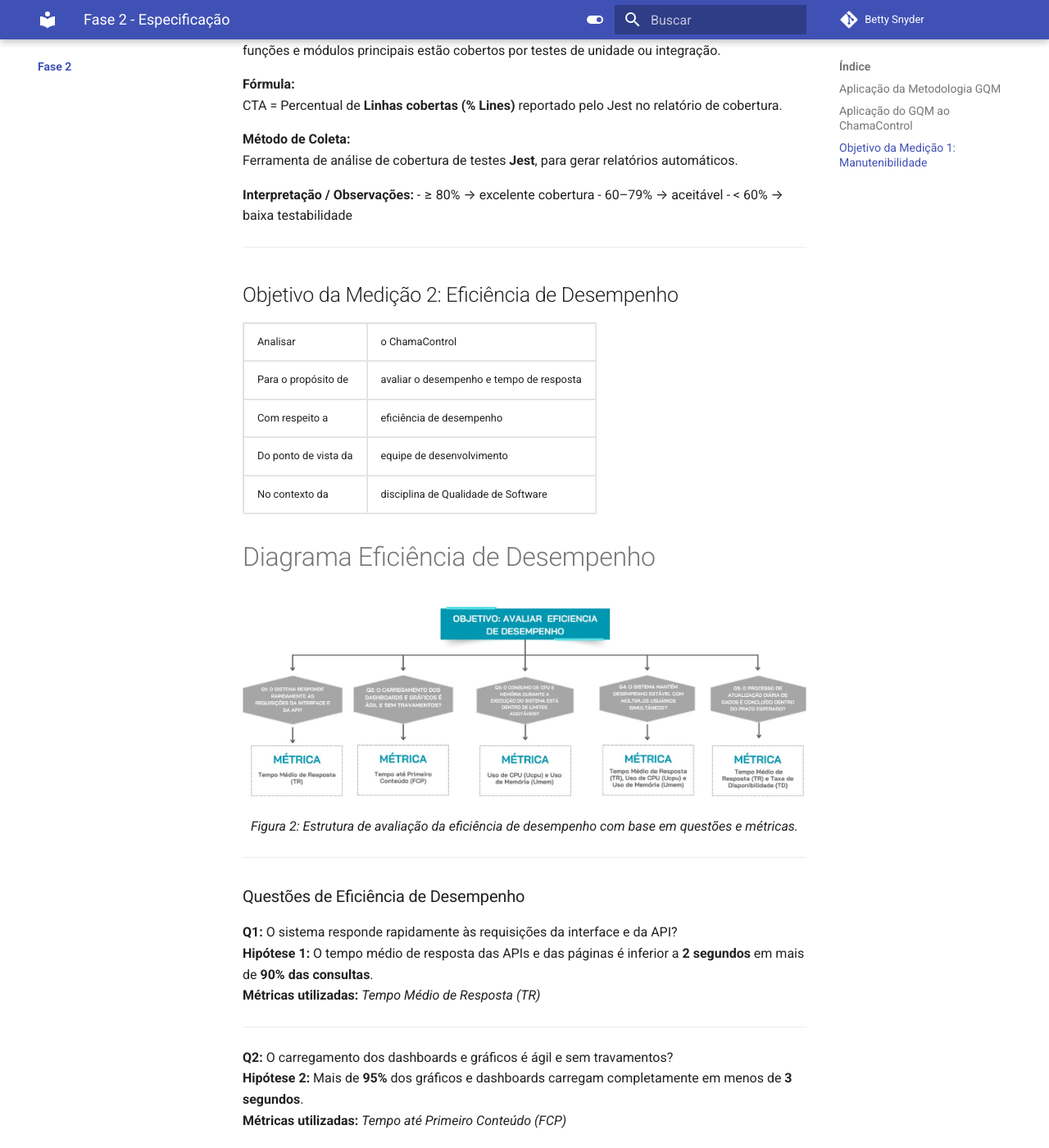
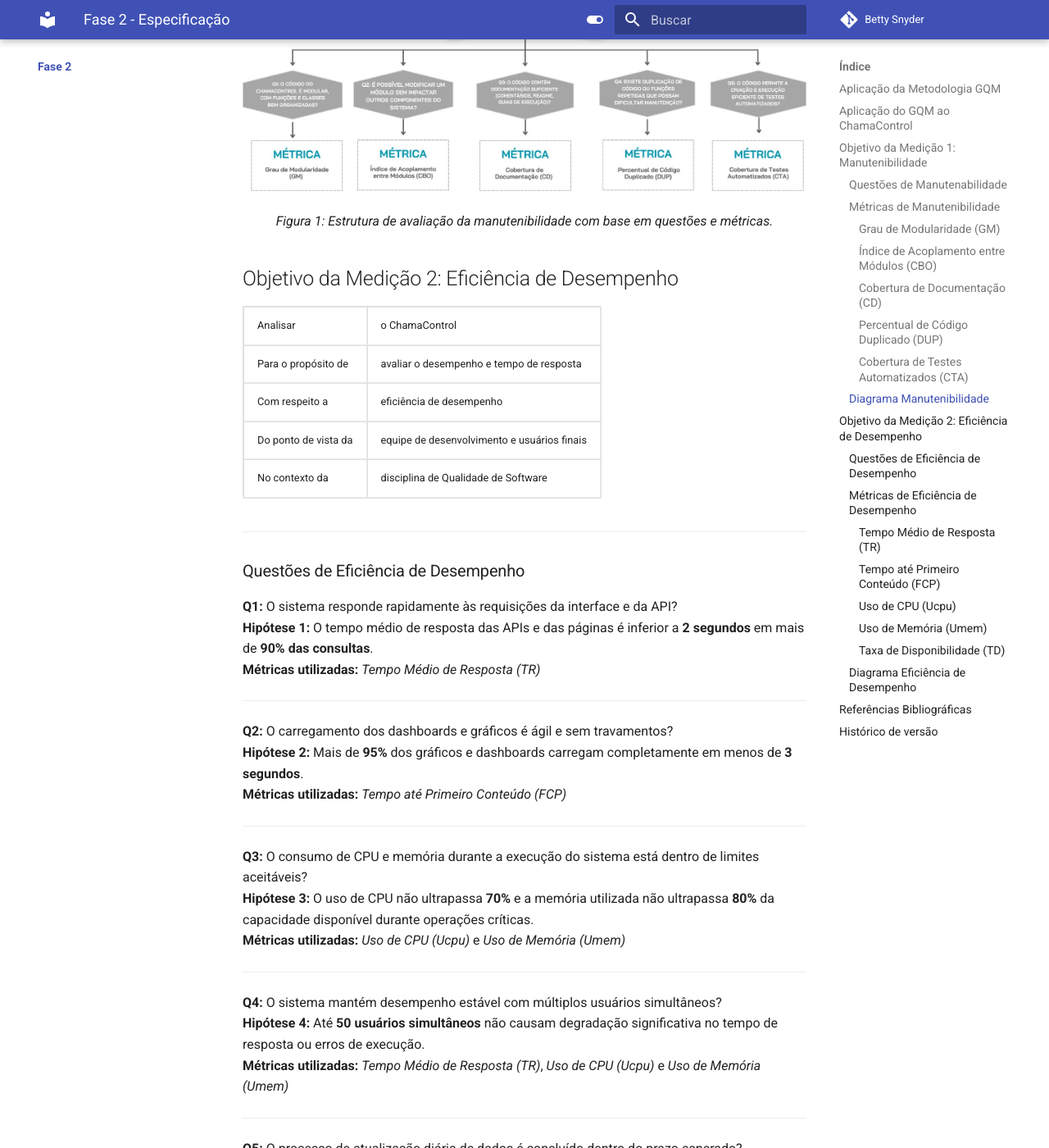
Before and after one commit to FCTE-Qualidade-de-Software-1/2025-2_T01_BETTY-SNYDER, an MkDocs documentation site: the page built from docs/Fase 2/index.md, in a window 1280 px wide and 1400 px high, scrolled down 4407 px. Shown: the whole window at 82% size. Built offline with MkDocs 1.6.1 and Material for MkDocs 9.7.7, drawn with Linux system fonts in a browser that asks for light colours; comment, search, counter and statistics services are not loaded; some of the changed text lies outside the part shown.

Commit message:
Atualizar o index.md

```diff
--- a/docs/Fase 2/index.md
+++ b/docs/Fase 2/index.md
@@ -42,13 +42,6 @@
   </tr>
 </table>
 
-# Diagrama Manutenibilidade
-
-
-![diagramaManutenibilidade](../assets/metricasManutenibilidade.jpg)
-<div align="center">
-<p><em>Figura 1: Estrutura de avaliação da manutenibilidade com base em questões e métricas.</em></p>
-</div>
 
 ---
 
@@ -184,6 +177,13 @@
 
 ---
 
+### Diagrama Manutenibilidade
+
+![diagramaManutenibilidade](../assets/metricasManutenibilidade.jpg)
+<div align="center">
+<p><em>Figura 1: Estrutura de avaliação da manutenibilidade com base em questões e métricas.</em></p>
+</div>
+
 ## Objetivo da Medição 2: Eficiência de Desempenho
 
 <table border="1">
@@ -201,7 +201,7 @@
   </tr>
   <tr>
     <td>Do ponto de vista da</td>
-    <td>equipe de desenvolvimento</td>
+    <td>equipe de desenvolvimento e usuários finais</td>
   </tr>
   <tr>
     <td>No contexto da</td>
@@ -209,13 +209,7 @@
   </tr>
 </table>
 
-# Diagrama Eficiência de Desempenho
 
-
-![diagramaEficiênciaDesempenho](../assets/metricasDesempenho.jpg)
-<div align="center">
-<p><em>Figura 2: Estrutura de avaliação da eficiência de desempenho com base em questões e métricas.</em></p>
-</div>
 
 ---
 
@@ -255,7 +249,6 @@
 **Métricas utilizadas:** *Tempo até Primeiro Conteúdo (FCP)* e *Uso de CPU (Ucpu)*
 
 ---
-
 
 
 ### Métricas de Eficiência de Desempenho
@@ -327,6 +320,13 @@
 - **Interpretação / Observações:**
 Meta recomendada ≥ 99% de uptime. Quedas recorrentes reduzem a eficiência percebida e indicam falhas de infraestrutura.
 
+### Diagrama Eficiência de Desempenho
+
+
+![diagramaEficiênciaDesempenho](../assets/metricasDesempenho.jpg)
+<div align="center">
+<p><em>Figura 2: Estrutura de avaliação da eficiência de desempenho com base em questões e métricas.</em></p>
+</div>
 
 
 ## Referências Bibliográficas
```
